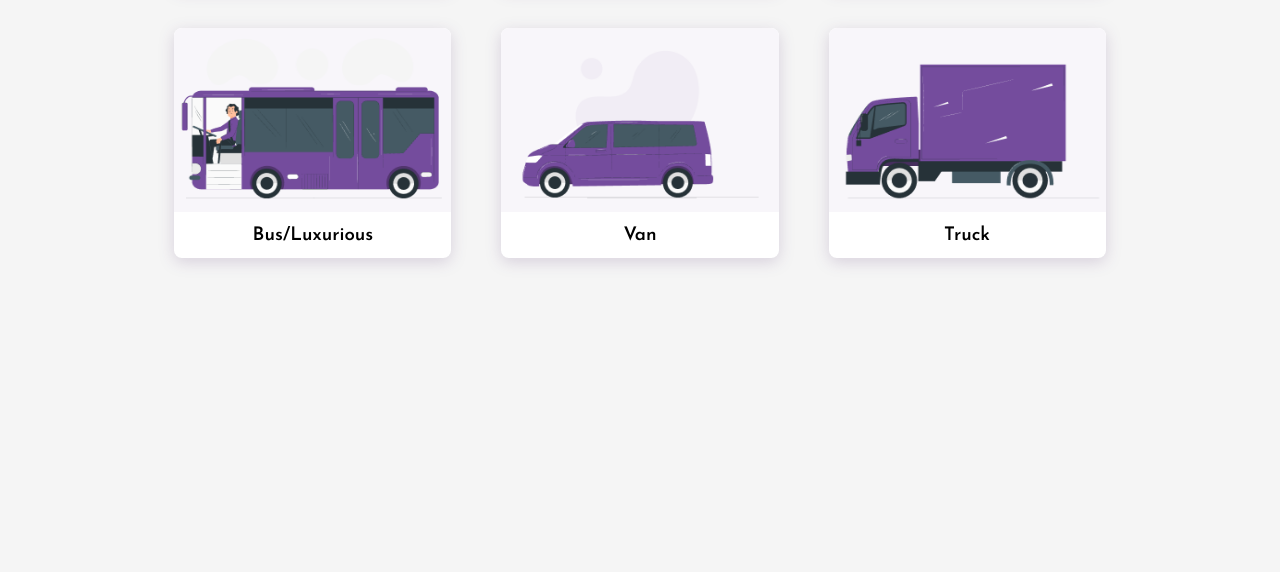
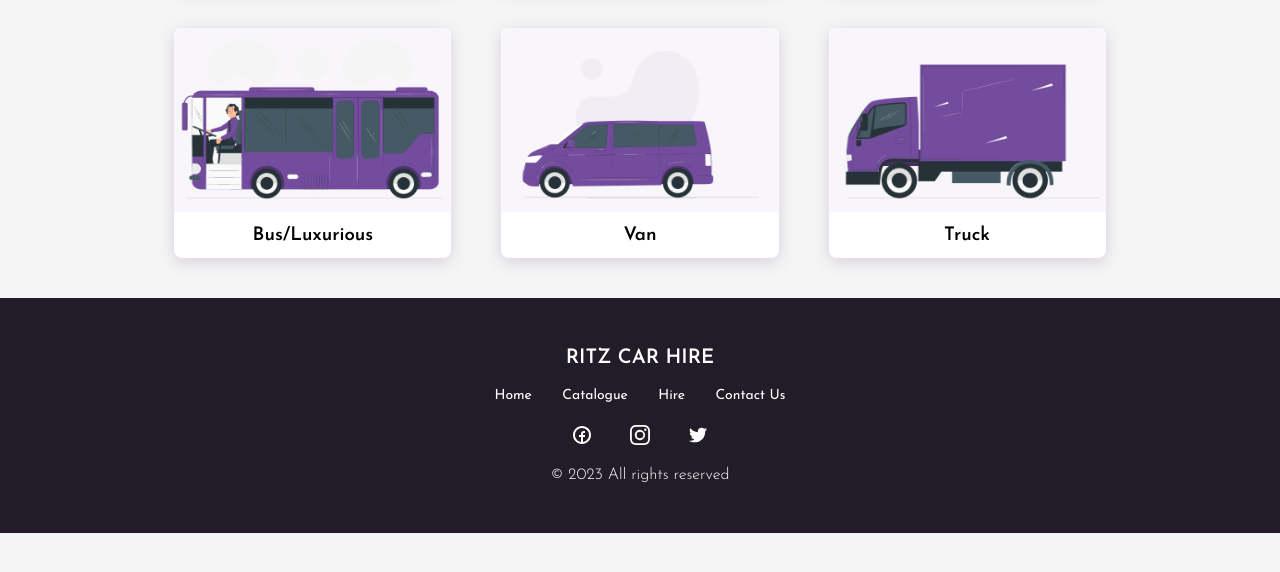
Before and after one commit to IbrahimYemi/car-rental, a Next.js app: page / in a window 1280 px wide. Shown: the part 2616-3188 px from the top of the page. After the commit the page ends 3149 px from the top, so only its background shows below. Built offline with nearby package versions, Linux system fonts and the light colour scheme.

Commit message:
Footer component

```diff
--- a/src/components/Footer.jsx
+++ b/src/components/Footer.jsx
@@ -1,8 +1,30 @@
 import React from "react";
+import Link from "next/link";
 import styles from "../styles/Footer.module.scss";
 
+import { TiSocialFacebookCircular, TiSocialTwitter } from "react-icons/ti";
+import { BsInstagram } from "react-icons/bs";
+
 const Footer = () => {
-	return <footer className={styles.footer}>Footer</footer>;
+	return (
+		<footer className={styles.footer}>
+			<div className={styles.footer__container}>
+				<h3>Ritz Car Hire</h3>
+				<nav className={styles.footer__navigation}>
+					<Link href="/">Home</Link>
+					<Link href="/">Catalogue</Link>
+					<Link href="/">Hire</Link>
+					<Link href="/">Contact Us</Link>
+				</nav>
+				<div className={styles.footer__socials}>
+					<TiSocialFacebookCircular />
+					<BsInstagram />
+					<TiSocialTwitter />
+				</div>
+				<p>&#169; 2023 All rights reserved</p>
+			</div>
+		</footer>
+	);
 };
 
 export default Footer;
--- a/src/pages/_app.js
+++ b/src/pages/_app.js
@@ -7,7 +7,7 @@ export default function App({ Component, pageProps }) {
 		<div className="App">
 			<Header />
 			<Component {...pageProps} />
-			{/* <Footer /> */}
+			<Footer />
 		</div>
 	);
 }
--- a/src/styles/Footer.module.scss
+++ b/src/styles/Footer.module.scss
@@ -1,9 +1,9 @@
 @import "./_global.scss";
 
 .footer {
-	height: 70px;
-
-	background-color: #744c9d;
+	height: auto;
+	background: $footerBg;
+	padding: 50px 0;
 }
 .footer__container {
 	@include container;
@@ -11,19 +11,40 @@
 	color: $white;
 	font-size: 24px;
 	height: 100%;
+	flex-direction: column;
+	gap: 20px;
+	h3 {
+		text-transform: uppercase;
+		font-size: 20px;
 	}
-
-.header__navigation {
-	width: 30%;
-	min-width: 200px;
-	height: 70%;
+	.footer__navigation {
+		width: 25%;
+		min-width: 150px;
 		@include flex(space-between, center);
 
 		a {
 			color: $white;
-		font-size: 16px;
+			font-size: 14px;
 			&:hover {
 				text-decoration: underline;
 			}
 		}
 	}
+	.footer__socials {
+		width: 140px;
+		@include flex(space-between, center);
+		svg {
+			font-size: 24px;
+			&:hover {
+				cursor: pointer;
+			}
+			&:nth-child(2) {
+				font-size: 20px;
+			}
+		}
+	}
+	p {
+		font-weight: 300;
+		font-size: 16px;
+	}
+}
--- a/src/styles/_global.scss
+++ b/src/styles/_global.scss
@@ -4,6 +4,7 @@ $headerBg: #141414;
 $gradient1: linear-gradient(180deg, rgba(0, 0, 0, 0) 52.6%, #000000 89.16%);
 $color2: rgba(194, 194, 194, 1);
 $cta: rgba(44, 0, 81, 1);
+$footerBg: linear-gradient(0deg, rgba(116, 76, 157, 0.15), rgba(116, 76, 157, 0.15)), #141414;
 @mixin flex($justify, $align) {
 	display: flex;
 	align-items: $align;
--- a/src/styles/globals.css
+++ b/src/styles/globals.css
@@ -1,4 +1,4 @@
-@import url("https://fonts.googleapis.com/css2?family=Josefin+Sans:wght@400;600&display=swap");
+@import url("https://fonts.googleapis.com/css2?family=Josefin+Sans:wght@300;400;600&display=swap");
 * {
 	box-sizing: border-box;
 	padding: 0;
@@ -14,7 +14,6 @@ body {
 
 body {
 	background-color: #f5f5f5;
-	padding-bottom: 100vh;
 }
 
 a {
```
Lines whose indentation alone changed are shown as unchanged.
